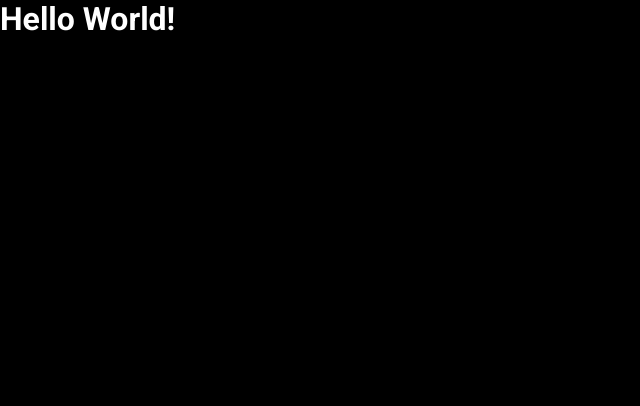
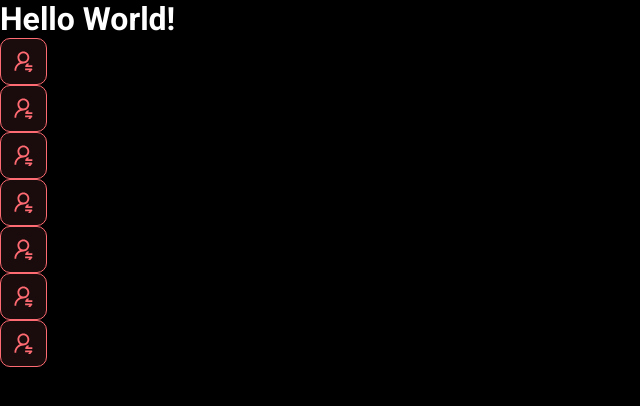
Before and after one commit to AgnaldoSouza47/ds-meta, a React (Vite) app in the folder frontend/: page / in a window 1280 px wide. Shown: the top 406 px of the page, without its empty margins (0-640 px from the left). Built offline with nearby package versions, Linux system fonts and the light colour scheme.

Commit message:
First component

```diff
--- a/frontend/src/App.tsx
+++ b/frontend/src/App.tsx
@@ -1,9 +1,16 @@
+import NotificationButton from "./components/NotificationButton"
 
 function App() {
-  return(
-<h1> Hello World!</h1>
-
-
+  return (
+    <><h1> Hello World!</h1>
+      <NotificationButton/>
+      <NotificationButton/>
+      <NotificationButton/>
+      <NotificationButton/>
+      <NotificationButton/>
+      <NotificationButton/>
+      <NotificationButton/>
+</>
 
   )
 
--- /dev/null
+++ b/frontend/src/components/NotificationButton/index.tsx
@@ -0,0 +1,16 @@
+import icon from '../../assets/img/notification-icon.svg'
+import './styles.css'
+
+function NotificationButton() {
+    return (
+
+        <div className="ds-meta-red-btn" >
+            <img src={icon} alt=" Notificar " />
+        </div >
+
+    )
+
+
+}
+
+export default NotificationButton
--- /dev/null
+++ b/frontend/src/components/NotificationButton/styles.css
@@ -0,0 +1,16 @@
+.ds-meta-red-btn {
+    height: 45px;
+    width: 45px;
+    background: rgba(255, 107, 114, 0.1);
+    border: 1px solid #ff6b72;
+    border-radius: 10px;
+    display: flex;
+    align-items: center;
+    justify-content: center;
+    cursor: pointer;
+}
+
+.ds-meta-red-btn img {
+    width: 19px;
+
+}
```
Also changed, not shown: frontend/src/Assets/img/notification-icon.svg (added).
